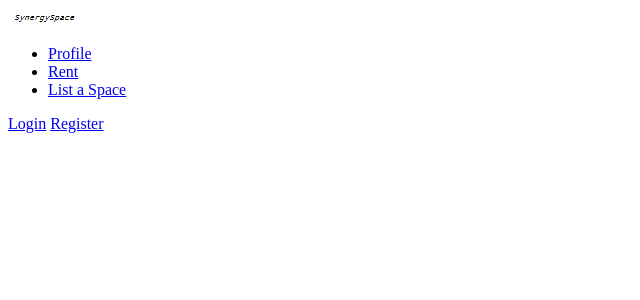
After one commit to lisalizhi/csc309-project, a PHP site: page /headtest.php in a window 1280 px wide. The commit adds this page. Shown: the top 300 px of the page, without its empty margins (0-640 px from the left). Run offline with PHP 8.4, Linux system fonts and the light colour scheme.

Commit message:
Logout in header

```diff
--- /dev/null
+++ b/SynergySpace/headtest.php
@@ -0,0 +1,24 @@
+<!DOCTYPE html>
+<!-- original template by pixelhint.com, modified substantially by the ArgoBots group -->
+<html lang="en">
+<header>
+	<div class="wrapper">
+		<a href="index.php"><img src="img/logo2.png" class="logo" alt="" titl=""/></a>
+		<a href="#" class="hamburger"></a>
+		<nav>
+			<ul>
+				<li><a href="profile.php">Profile</a></li>
+				<li><a href="listings.php">Rent</a></li>
+				<li><a href="spaceprofile.php">List a Space</a></li>
+			</ul>
+			<?php
+			if (isset($_SESSION['username'])){ ?>
+				<a href="controller/logout.php" class="login_btn">Logout</a>
+			<?php }else{ ?>
+				<a href="login.php" class="login_btn">Login</a>
+                <a href ="signup.php" class = "login_btn"> Register </a>
+			<?php } ?>
+		</nav>
+	</div>
+</header><!--  end header section  -->
+</html>
--- a/SynergySpace/index.php
+++ b/SynergySpace/index.php
@@ -17,9 +17,10 @@
 <body>
 
 	<section class="hero">
-		<?php require('header.html');?>
+		<?php session_start(); ?>
+		<?php require('headtest.php');?>
 		<?php require('searchbar.php');?>
-		<?php session_start(); ?>
+
 
 			<section class="caption">
 				<h2 class="caption">SynergySpace</h2>
--- a/SynergySpace/login.php
+++ b/SynergySpace/login.php
@@ -19,8 +19,9 @@
 <body>
 
 	<section class="topper">
-		<?php require('header.html');?>
+
 		<?php session_start(); ?>
+		<?php require('headtest.php');?>
 
 		<section class="logform">
 		<div class="wrapper">
```
